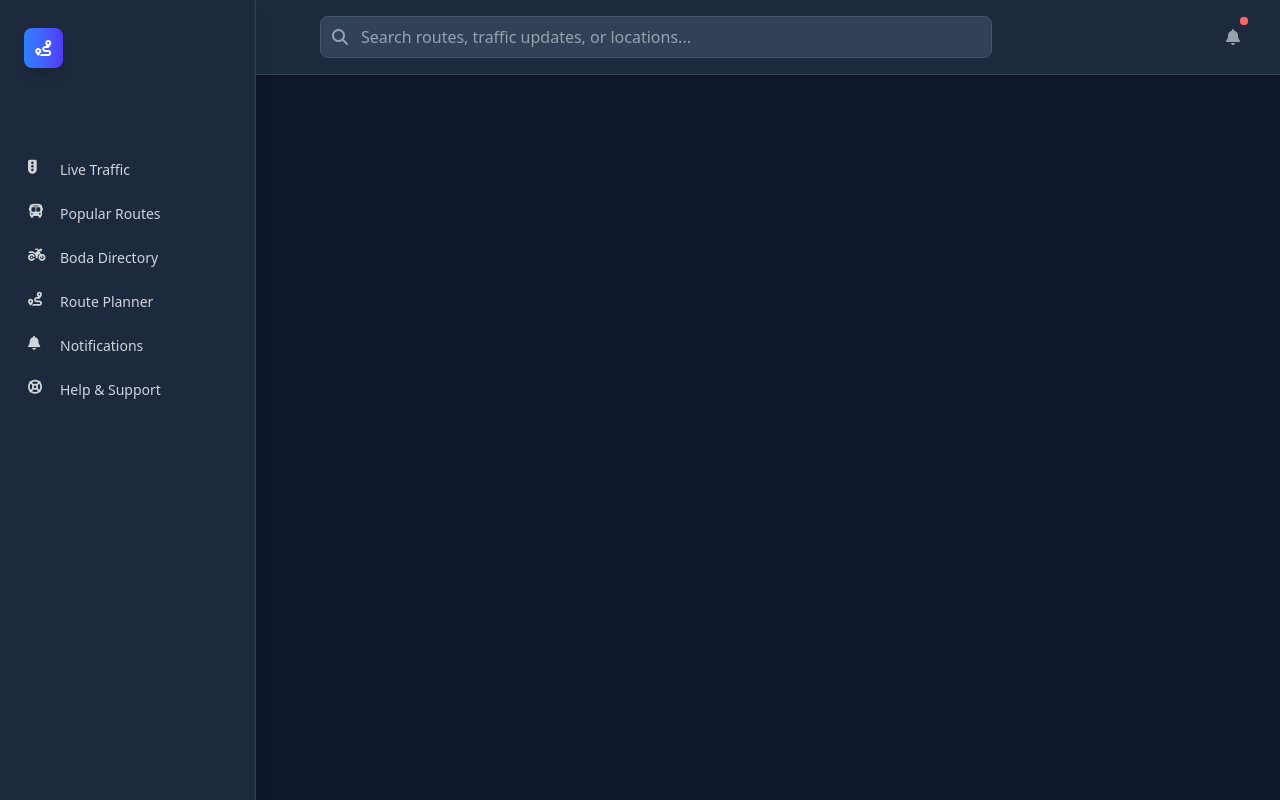
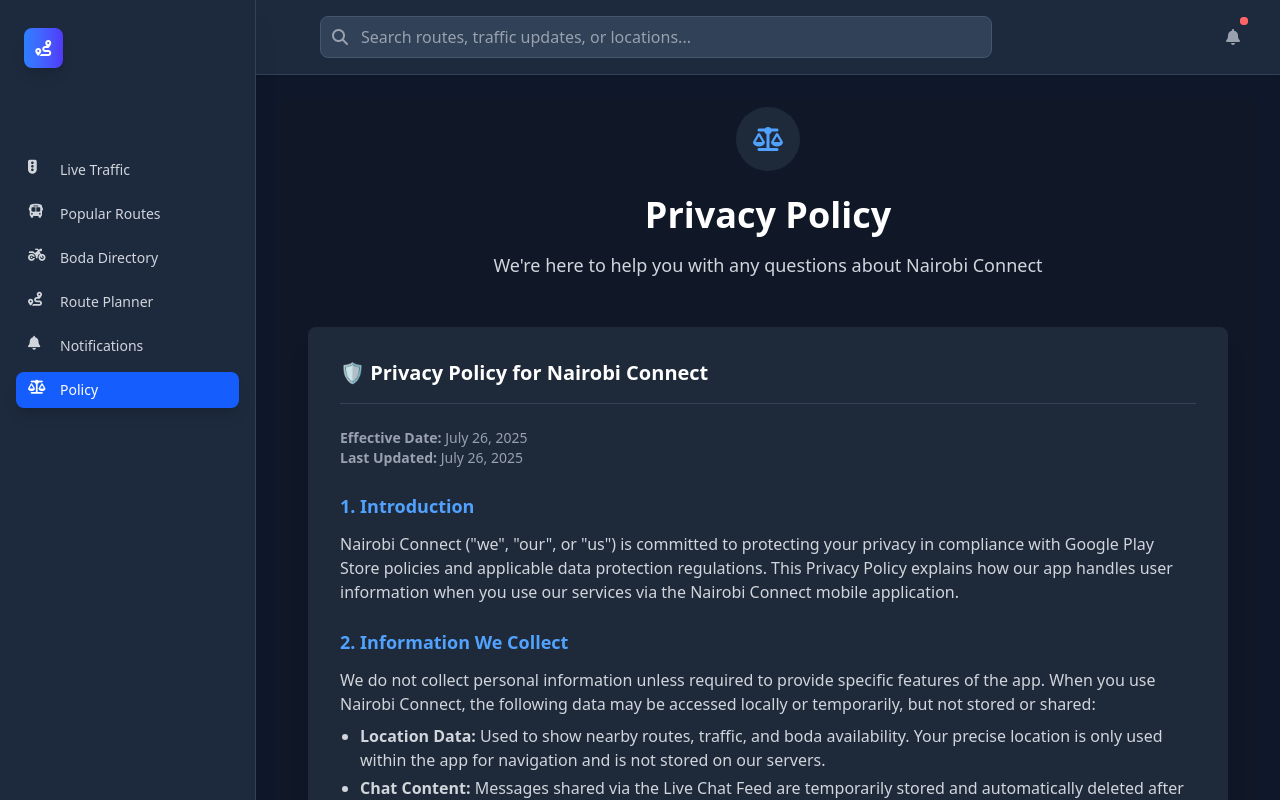
Before and after one commit to TechWithMonda/safarimove, a Vue app: page /privacy-policy in a window 1280 px wide. Built offline with nearby package versions, Linux system fonts and the light colour scheme.

Commit message:
added policy

```diff
--- a/src/App.vue
+++ b/src/App.vue
@@ -287,7 +287,7 @@
         { name: 'Boda Directory', icon: 'fas fa-motorcycle', path: '/boda' },
         { name: 'Route Planner', icon: 'fas fa-route', path: '/planner' },
         { name: 'Notifications', icon: 'fas fa-bell', path: '/notifications' },
-        { name: 'Help & Support', icon: 'fas fa-life-ring', path: '/support' }
+        { name: 'Policy', icon: 'fas fa-balance-scale', path: '/privacy-policy' }
       ]
     }
   }
--- a/src/router/index.js
+++ b/src/router/index.js
@@ -76,8 +76,8 @@
     // meta: { requiresAuth: true }
   },
   {
-    path: '/support',
-    name: 'HelpSupport',
+    path: '/privacy-policy',
+    name: '/privacypolicy',
     component: HelpSupport,
 
   }
--- a/src/views/HelpSupport.vue
+++ b/src/views/HelpSupport.vue
@@ -1,17 +1,134 @@
-<!-- HelpSupport.vue -->
 <template>
-  <div class="flex items-center justify-center h-96">
-    <div class="text-center">
-      <i class="fas fa-life-ring text-4xl text-gray-500 mb-4"></i>
-      <h3 class="text-lg font-medium text-white mb-2">Help & Support</h3>
-      <p class="text-gray-400">Help features are under development</p>
-    </div>
+  <div class="min-h-screen bg-gray-900 py-2 px-4 sm:px-6 lg:px-7">
+
+      <div class="text-center mb-12">
+        <div class="mx-auto flex items-center justify-center h-16 w-16 rounded-full bg-gray-800 mb-6">
+          <i class="fas fa-balance-scale text-2xl text-blue-400"></i>
+        </div>
+        <h2 class="text-3xl font-extrabold text-white sm:text-4xl">
+          Privacy Policy
+        </h2>
+        <p class="mt-4 text-lg text-gray-300 max-w-2xl mx-auto">
+          We're here to help you with any questions about Nairobi Connect
+        </p>
+      </div>
+
+      <div class="bg-gray-800 rounded-lg shadow-xl overflow-hidden">
+        <div class="p-6 sm:p-8">
+          <h3 class="text-xl font-bold text-white mb-6 border-b border-gray-700 pb-4">
+            🛡️ Privacy Policy for Nairobi Connect
+          </h3>
+
+          <div class="prose prose-sm max-w-none text-gray-300">
+            <p class="text-sm text-gray-400 mb-4">
+              <strong>Effective Date:</strong> July 26, 2025<br>
+              <strong>Last Updated:</strong> July 26, 2025
+            </p>
+
+            <h4 class="text-lg font-semibold text-blue-400 mt-6 mb-3">1. Introduction</h4>
+            <p>
+              Nairobi Connect ("we", "our", or "us") is committed to protecting your privacy in compliance with Google Play Store policies and applicable data protection regulations. This Privacy Policy explains how our app handles user information when you use our services via the Nairobi Connect mobile application.
+            </p>
+
+            <h4 class="text-lg font-semibold text-blue-400 mt-6 mb-3">2. Information We Collect</h4>
+            <p>
+              We do not collect personal information unless required to provide specific features of the app. When you use Nairobi Connect, the following data may be accessed locally or temporarily, but not stored or shared:
+            </p>
+            <ul class="list-disc pl-5 space-y-2 mt-2">
+              <li>
+                <strong>Location Data:</strong> Used to show nearby routes, traffic, and boda availability. Your precise location is only used within the app for navigation and is not stored on our servers.
+              </li>
+              <li>
+                <strong>Chat Content:</strong> Messages shared via the Live Chat Feed are temporarily stored and automatically deleted after 24 hours. We do not use or share your chat data for analytics or advertising.
+              </li>
+              <li>
+                <strong>Device Permissions:</strong> Location for route planning, Network Access to fetch live data, and Storage only if you upload content voluntarily (future feature).
+              </li>
+            </ul>
+
+            <h4 class="text-lg font-semibold text-blue-400 mt-6 mb-3">3. How We Use Your Information</h4>
+            <ul class="list-disc pl-5 space-y-2">
+              <li>To display real-time traffic and public user reports</li>
+              <li>To allow communication within the app (chat)</li>
+              <li>To personalize your experience based on location</li>
+            </ul>
+            <p class="mt-2">
+              We do not sell or share any personal information with third-party advertisers or analytics platforms in compliance with Google Play Store requirements.
+            </p>
+
+            <h4 class="text-lg font-semibold text-blue-400 mt-6 mb-3">4. Data Security</h4>
+            <p>
+              We implement appropriate technical and organizational measures to protect user data, including standard encryption practices to protect data in transit. No personal data is permanently stored or exposed.
+            </p>
+
+            <h4 class="text-lg font-semibold text-blue-400 mt-6 mb-3">5. User-Generated Content</h4>
+            <p>
+              Users are responsible for the content they post in the live chat. Inappropriate or harmful content may be flagged and removed in accordance with our content moderation policies. Chat messages are automatically deleted after 24 hours.
+            </p>
+
+            <h4 class="text-lg font-semibold text-blue-400 mt-6 mb-3">6. Children's Privacy</h4>
+            <p>
+              Nairobi Connect is not intended for children under the age of 13. We do not knowingly collect personal data from children in compliance with COPPA regulations.
+            </p>
+
+            <h4 class="text-lg font-semibold text-blue-400 mt-6 mb-3">7. Third-Party Services</h4>
+            <p>
+              We currently do not integrate third-party SDKs for ads, analytics, or monetization. If future versions of the app do so, this policy will be updated accordingly with proper disclosures as required by Google Play policies.
+            </p>
+
+            <h4 class="text-lg font-semibold text-blue-400 mt-6 mb-3">8. Your Rights & Choices</h4>
+            <p>
+              You can:
+            </p>
+            <ul class="list-disc pl-5 space-y-2 mt-2">
+              <li>Turn off location access at any time from your device settings</li>
+              <li>Use the app anonymously without creating an account (guest mode)</li>
+              <li>Request deletion of any data associated with your usage</li>
+            </ul>
+
+            <h4 class="text-lg font-semibold text-blue-400 mt-6 mb-3">9. Policy Changes</h4>
+            <p>
+              We may update this Privacy Policy as the app evolves. Changes will be posted here with an updated date. Continued use of the app constitutes acceptance of the updated policy.
+            </p>
+
+            <h4 class="text-lg font-semibold text-blue-400 mt-6 mb-3">10. Contact Us</h4>
+            <p>
+              If you have any questions about this policy or wish to exercise your data protection rights, please contact:
+            </p>
+            <p class="mt-2 bg-gray-700 p-3 rounded inline-block">
+              Samwel Monda<br>
+              📧 Email: <a href="mailto:samwelmonda48@gmail.com" class="text-blue-400 hover:text-blue-300">samwelmonda48@gmail.com</a>
+            </p>
+
+            <div class="mt-8 p-4 bg-gray-700 rounded-lg">
+              <p class="text-sm text-gray-300">
+                <strong>Compliance Note:</strong> Nairobi Connect complies with all applicable Google Play Store policies regarding user data collection, privacy, and security. Our app only requests permissions necessary for core functionality and provides clear information about data usage.
+              </p>
+            </div>
+          </div>
+        </div>
+      </div>
+
   </div>
 </template>
 
 <script>
 export default {
-  name: 'HelpSupport',
+  name: 'privacypolicy',
   props: ['searchQuery']
 }
 </script>
+
+<style scoped>
+.prose ul {
+  margin-top: 0.5rem;
+  margin-bottom: 0.5rem;
+}
+.prose li {
+  margin-top: 0.25rem;
+  margin-bottom: 0.25rem;
+}
+a {
+  transition: color 0.2s ease;
+}
+</style>
```
Also changed, not shown: 3 other files (tests, documents, lock files or other folders).
